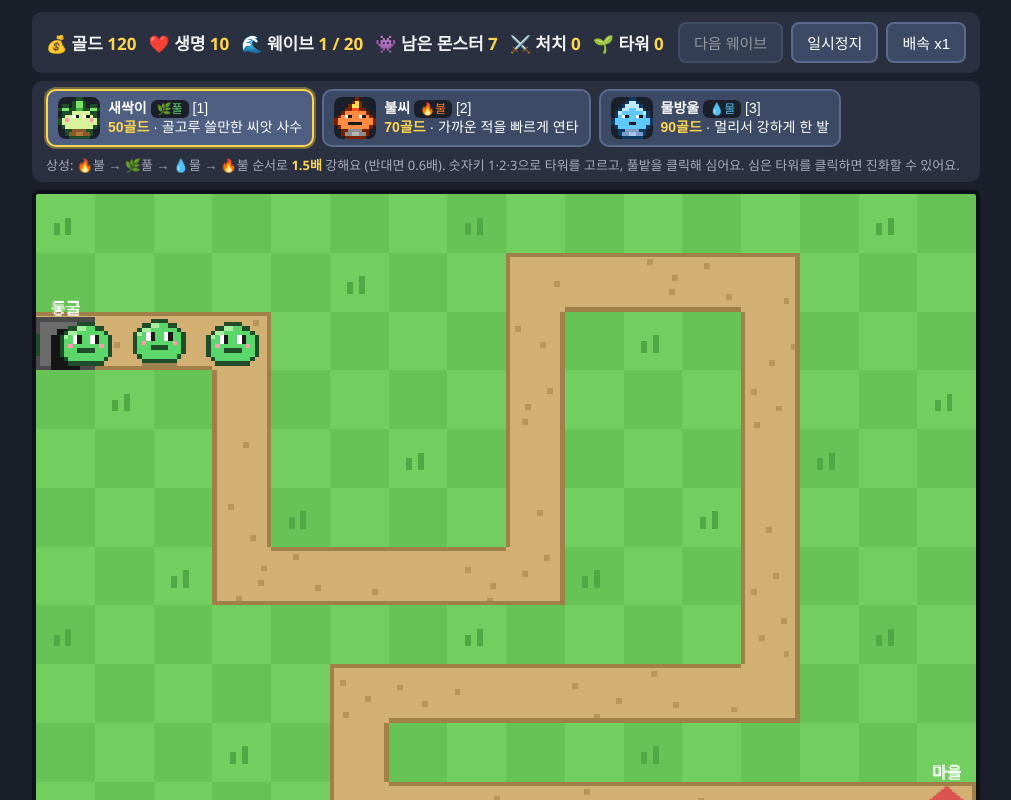
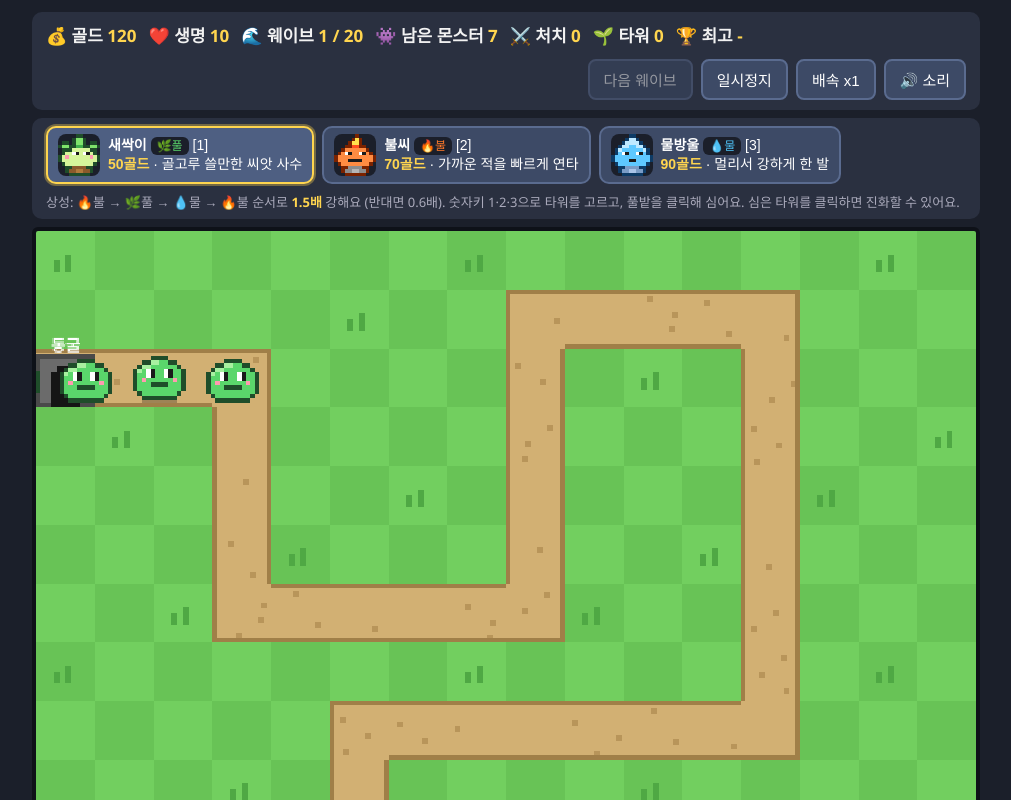
Before and after one commit to iyumjoa1985/pixel-monster-defense, a website: page index.html in a window 1280 px wide. Both pictures are taken after a click on the button "웨이브 시작". Shown: the top 800 px of the page, without its empty margins (134-1145 px from the left). Drawn offline with Linux system fonts and the light colour scheme.

Commit message:
6단계: Web Audio 효과음 14종·칩튠 배경음·소리 끄기 버튼, 최고 기록 저장(localStorage)
Co-Authored-By: Claude Fable 5.1 <noreply@anthropic.com>

```diff
--- a/index.html
+++ b/index.html
@@ -15,10 +15,12 @@
       <div class="stat">👾 남은 몬스터 <span id="enemies">0</span></div>
       <div class="stat">⚔️ 처치 <span id="kills">0</span></div>
       <div class="stat">🌱 타워 <span id="towers">0</span></div>
+      <div class="stat">🏆 최고 <span id="best">-</span></div>
       <div class="controls">
         <button id="btnStart">웨이브 시작</button>
         <button id="btnPause">일시정지</button>
         <button id="btnSpeed">배속 x1</button>
+        <button id="btnMute" title="소리 켜기/끄기">🔊 소리</button>
       </div>
     </header>
 
@@ -58,6 +60,7 @@
   </div>
 
   <script src="js/sprites.js"></script>
+  <script src="js/sound.js"></script>
   <script src="js/game.js"></script>
 </body>
 </html>
--- a/js/game.js
+++ b/js/game.js
@@ -45,7 +45,43 @@
     btnEvolve: document.getElementById('btnEvolve'),
     btnSell: document.getElementById('btnSell'),
     btnContinue: document.getElementById('btnContinue'),
+    btnMute: document.getElementById('btnMute'),
+    best: document.getElementById('best'),
   };
+
+  // ---------- 최고 기록 (브라우저에 저장되어 다음에 켜도 남아요) ----------
+  const BEST_KEY = 'pixelDefense.best';
+  function loadBest() {
+    try {
+      const b = JSON.parse(localStorage.getItem(BEST_KEY) || 'null');
+      if (b && typeof b.wave === 'number') return { wave: b.wave, kills: b.kills || 0, victories: b.victories || 0 };
+    } catch (e) { /* 저장소를 못 쓰면 기록 없음으로 */ }
+    return { wave: 0, kills: 0, victories: 0 };
+  }
+  function saveBest() {
+    try { localStorage.setItem(BEST_KEY, JSON.stringify(best)); } catch (e) { /* 무시 */ }
+  }
+  const best = loadBest();
+  // 게임이 끝났을 때 기록 갱신. 최고 웨이브가 올라갔으면 true
+  function recordResult(won) {
+    let improved = false;
+    if (won) best.victories += 1;
+    if (state.wave > best.wave) { best.wave = state.wave; improved = true; }
+    if (state.kills > best.kills) best.kills = state.kills;
+    saveBest();
+    return improved;
+  }
+
+  // ---------- 소리: 첫 클릭/키 입력 때 켜기 (브라우저 규칙) ----------
+  function ensureSound() {
+    Sound.init();
+    if (!state.paused) Sound.resume(); // 일시정지 중엔 클릭해도 소리를 다시 켜지 않음
+  }
+  window.addEventListener('pointerdown', ensureSound);
+  window.addEventListener('keydown', ensureSound);
+  function updateMuteLabel() {
+    ui.btnMute.textContent = Sound.isMuted() ? '🔇 소리 끔' : '🔊 소리';
+  }
 
   // ---------- 속성(타입) 상성: 불 > 풀 > 물 > 불 ----------
   const ELEMENTS = {
@@ -192,6 +228,7 @@
         state.gold += reward;
         spawnParticles(this.x, this.y, ENEMY_TYPES[this.type].color, 12, 130);
         spawnFloater(this.x, this.y - 16, '+' + reward, '#ffd54f');
+        Sound.play('kill');
       }
     }
   }
@@ -234,6 +271,7 @@
         state.bullets.push(new Bullet(this, best));
         this.cooldown = this.def.cooldown;
         this.recoil = 0.12;
+        Sound.play('shoot_' + this.element);
       }
     }
   }
@@ -260,6 +298,7 @@
       const step = this.speed * dt;
       if (dist <= step + 4) {
         const mult = typeMultiplier(this.element, t.element);
+        Sound.play('hit');
         t.takeDamage(Math.round(this.damage * mult));
         spawnParticles(t.x, t.y, this.color, mult > 1 ? 7 : 4, mult > 1 ? 90 : 60);
         if (mult !== 1 && t.effectTimer <= 0 && !t.dead) {
@@ -359,6 +398,7 @@
   }
 
   function startWave() {
+    if (!state.started) Sound.startMusic();
     state.wave += 1;
     state.spawnQueue = waveComposition(state.wave);
     state.spawnTimer = 0;
@@ -371,9 +411,13 @@
   function gameOver() {
     state.gameOver = true;
     selectTower(null);
+    Sound.stopMusic();
+    Sound.play('defeat');
+    const newRecord = recordResult(false);
     ui.overlayTitle.textContent = '패배!';
     ui.overlayTitle.classList.remove('win');
-    ui.overlayText.textContent = '몬스터가 마을에 도착했어요. ' + state.wave + '웨이브까지 버텼고, ' + state.kills + '마리를 물리쳤어요. (타워 ' + state.towers.length + '개, 남은 골드 ' + state.gold + ')';
+    ui.overlayText.textContent = '몬스터가 마을에 도착했어요. ' + state.wave + '웨이브까지 버텼고, ' + state.kills + '마리를 물리쳤어요. (타워 ' + state.towers.length + '개, 남은 골드 ' + state.gold + ')'
+      + (newRecord ? ' 🏆 최고 기록 갱신!' : '');
     ui.btnContinue.classList.add('hidden');
     ui.overlay.classList.remove('hidden');
     updateHud();
@@ -382,9 +426,12 @@
   function victory() {
     state.victory = true;
     selectTower(null);
+    Sound.stopMusic();
+    Sound.play('victory');
+    recordResult(true);
     ui.overlayTitle.textContent = '승리!';
     ui.overlayTitle.classList.add('win');
-    ui.overlayText.textContent = VICTORY_WAVE + '웨이브를 모두 막아내고 마을을 지켰어요! ' + state.kills + '마리를 물리쳤고, 생명이 ' + state.lives + ' 남았어요.';
+    ui.overlayText.textContent = VICTORY_WAVE + '웨이브를 모두 막아내고 마을을 지켰어요! ' + state.kills + '마리를 물리쳤고, 생명이 ' + state.lives + ' 남았어요. (승리 ' + best.victories + '회째)';
     ui.btnContinue.classList.remove('hidden');
     ui.overlay.classList.remove('hidden');
     spawnParticles(canvas.width / 2, canvas.height / 2, '#ffd54f', 60, 260);
@@ -418,6 +465,7 @@
     const def = TOWER_TYPES[typeKey].stages[0];
     if (!canAfford(typeKey)) {
       showNotice('골드가 부족해요 (' + def.name + ' ' + def.cost + '골드)');
+      Sound.play('error');
       return null;
     }
     state.gold -= def.cost;
@@ -426,13 +474,14 @@
     spawnParticles(t.x, t.y, ELEMENTS[t.element].color, 8, 70);
     spawnFloater(t.x, t.y - 20, '-' + def.cost, '#ff8a80');
     showNotice(def.name + '를 심었어요! (-' + def.cost + '골드)');
+    Sound.play('place');
     updateHud();
     return t;
   }
   function evolveTower(t) {
     const next = t.nextStage;
-    if (!next) { showNotice(t.def.name + '는 이미 최종 진화예요'); return false; }
-    if (state.gold < next.cost) { showNotice('골드가 부족해요 (진화 ' + next.cost + '골드)'); return false; }
+    if (!next) { showNotice(t.def.name + '는 이미 최종 진화예요'); Sound.play('error'); return false; }
+    if (state.gold < next.cost) { showNotice('골드가 부족해요 (진화 ' + next.cost + '골드)'); Sound.play('error'); return false; }
     const before = t.def.name;
     state.gold -= next.cost;
     t.invested += next.cost;
@@ -441,6 +490,7 @@
     spawnParticles(t.x, t.y, ELEMENTS[t.element].color, 10, 90);
     spawnFloater(t.x, t.y - 24, '진화!', '#ffd54f');
     showNotice(before + '가 ' + t.def.name + '로 진화했어요!', 2.5);
+    Sound.play('evolve');
     updateHud();
     refreshInfo(true);
     return true;
@@ -453,6 +503,7 @@
     spawnParticles(t.x, t.y, '#b07a3c', 6, 60);
     spawnFloater(t.x, t.y - 20, '+' + refund, '#ffd54f');
     showNotice('타워를 팔아서 ' + refund + '골드를 돌려받았어요');
+    Sound.play('sell');
     updateHud();
   }
 
@@ -470,6 +521,7 @@
         if (e.boss) {
           showNotice('보스 등장! ' + e.name + '!', 3);
           spawnParticles(e.x + TILE, e.y, '#ffd54f', 20, 120);
+          Sound.play('boss');
         }
       }
     }
@@ -490,6 +542,7 @@
     if (arrived.length > 0) {
       state.lives -= arrived.reduce((sum, e) => sum + e.livesDamage, 0);
       state.hitFlash = 0.4;
+      Sound.play('lifeLost');
       if (arrived.some((e) => e.boss)) showNotice('보스가 마을에 들어왔어요! 생명 -5', 2.5);
       if (state.lives <= 0) {
         state.lives = 0;
@@ -509,6 +562,7 @@
         victory();
         return;
       }
+      Sound.play('waveClear');
     }
     if (state.started && !state.waveActive) {
       state.breakTimer -= dt;
@@ -799,6 +853,7 @@
     ui.btnStart.disabled = state.waveActive || inputLocked();
     ui.btnPause.textContent = state.paused ? '계속하기' : '일시정지';
     ui.btnSpeed.textContent = '배속 x' + state.speed;
+    ui.best.textContent = best.wave > 0 ? best.wave + '웨이브' + (best.victories > 0 ? ' (승리 ' + best.victories + '회)' : '') : '-';
     refreshShop();
     refreshInfo(false);
   }
@@ -894,6 +949,7 @@
       if (placeTower(t.c, t.r, state.shopType)) selectTower(null);
     } else {
       showNotice('길 위에는 타워를 놓을 수 없어요');
+      Sound.play('error');
     }
   });
   canvas.addEventListener('contextmenu', (ev) => {
@@ -915,12 +971,18 @@
     state.endless = true;
     ui.overlay.classList.add('hidden');
     showNotice('끝없는 모드! 얼마나 버틸 수 있을까요?', 3);
+    Sound.startMusic();
     updateHud();
   });
   ui.btnPause.addEventListener('click', () => {
     if (state.gameOver) return;
     state.paused = !state.paused;
+    if (state.paused) Sound.suspend(); else Sound.resume();
     updateHud();
+  });
+  ui.btnMute.addEventListener('click', () => {
+    Sound.setMuted(!Sound.isMuted());
+    updateMuteLabel();
   });
   ui.btnSpeed.addEventListener('click', () => {
     state.speed = state.speed >= 3 ? 1 : state.speed + 1;
@@ -928,6 +990,7 @@
   });
   ui.btnRestart.addEventListener('click', () => {
     resetState();
+    Sound.stopMusic();
     ui.overlay.classList.add('hidden');
     selectTower(null);
     updateHud();
@@ -947,10 +1010,11 @@
   const params = new URLSearchParams(location.search);
   if (params.get('speed')) state.speed = Math.max(1, Number(params.get('speed')) || 1);
   window.__game = state; // 자동 테스트에서 상태를 들여다보기 위한 창구
-  window.__rules = { typeMultiplier, TOWER_TYPES, ENEMY_TYPES, waveComposition, describeWave, VICTORY_WAVE };
+  window.__rules = { typeMultiplier, TOWER_TYPES, ENEMY_TYPES, waveComposition, describeWave, VICTORY_WAVE, best };
 
   // ---------- 시작 ----------
   buildShop();
+  updateMuteLabel();
   updateHud();
   if (params.get('autostart') === '1') startWave();
 
--- /dev/null
+++ b/js/sound.js
@@ -0,0 +1,204 @@
+// ============================================================
+// 소리 모듈: 소리 파일 없이 브라우저가 직접 소리를 만들어냅니다 (Web Audio API)
+// - 효과음: Sound.play('kill') 처럼 이름으로 부릅니다
+// - 배경음: Sound.startMusic() / Sound.stopMusic()
+// - 브라우저 규칙상 사용자가 클릭/키를 누른 뒤에야 소리를 낼 수 있어서,
+//   첫 클릭 때 Sound.init()을 불러줍니다.
+// ============================================================
+
+const Sound = (() => {
+  // 음 이름 -> 주파수(Hz). 예: NOTE.A4 = 440
+  const NOTE = {};
+  const NAMES = ['C', 'C#', 'D', 'D#', 'E', 'F', 'F#', 'G', 'G#', 'A', 'A#', 'B'];
+  for (let oct = 2; oct <= 6; oct++) {
+    for (let i = 0; i < 12; i++) NOTE[NAMES[i] + oct] = 440 * Math.pow(2, (oct - 4) + (i - 9) / 12);
+  }
+
+  const MUTE_KEY = 'pixelDefense.muted';
+  let ctx = null, master = null, sfxGain = null, musicGain = null;
+  let muted = false;
+  try { muted = localStorage.getItem(MUTE_KEY) === '1'; } catch (e) { /* 저장소를 못 쓰면 그냥 켜진 상태 */ }
+
+  const stats = {};        // 어떤 소리를 몇 번 요청했는지 (테스트용)
+  const lastPlayed = {};   // 같은 소리 연타 제한
+  let noiseBuf = null;
+
+  function init() {
+    if (ctx) return true;
+    try {
+      const AC = window.AudioContext || window.webkitAudioContext;
+      if (!AC) return false;
+      ctx = new AC();
+      master = ctx.createGain();
+      master.gain.value = muted ? 0 : 1;
+      master.connect(ctx.destination);
+      sfxGain = ctx.createGain();
+      sfxGain.gain.value = 0.5;
+      sfxGain.connect(master);
+      musicGain = ctx.createGain();
+      musicGain.gain.value = 0.16;
+      musicGain.connect(master);
+      resume();
+      if (musicWanted) startMusic();
+      return true;
+    } catch (e) {
+      ctx = null;
+      return false;
+    }
+  }
+  function resume() { if (ctx && ctx.state === 'suspended') ctx.resume().catch(() => {}); }
+  function suspend() { if (ctx && ctx.state === 'running') ctx.suspend().catch(() => {}); }
+
+  // ---------- 기본 재료: 삐- 소리와 치익- 소리 ----------
+  function tone(o) {
+    const t0 = ctx.currentTime + Math.max(0, o.at || 0);
+    const osc = ctx.createOscillator();
+    const g = ctx.createGain();
+    osc.type = o.type || 'square';
+    osc.frequency.setValueAtTime(o.freq, t0);
+    if (o.to) osc.frequency.exponentialRampToValueAtTime(o.to, t0 + o.dur);
+    g.gain.setValueAtTime(0.0001, t0);
+    g.gain.linearRampToValueAtTime(o.vol, t0 + (o.attack || 0.005));
+    g.gain.exponentialRampToValueAtTime(0.0001, t0 + o.dur);
+    osc.connect(g);
+    g.connect(o.dest || sfxGain);
+    osc.start(t0);
+    osc.stop(t0 + o.dur + 0.02);
+  }
+  function noise(o) {
+    if (!noiseBuf) {
+      noiseBuf = ctx.createBuffer(1, Math.floor(ctx.sampleRate * 0.5), ctx.sampleRate);
+      const d = noiseBuf.getChannelData(0);
+      for (let i = 0; i < d.length; i++) d[i] = Math.random() * 2 - 1;
+    }
+    const t0 = ctx.currentTime + Math.max(0, o.at || 0);
+    const src = ctx.createBufferSource();
+    src.buffer = noiseBuf;
+    const g = ctx.createGain();
+    g.gain.setValueAtTime(o.vol, t0);
+    g.gain.exponentialRampToValueAtTime(0.0001, t0 + o.dur);
+    let node = src;
+    if (o.filter) {
+      const f = ctx.createBiquadFilter();
+      f.type = o.filter;
+      f.frequency.value = o.cutoff || 1000;
+      src.connect(f);
+      node = f;
+    }
+    node.connect(g);
+    g.connect(o.dest || sfxGain);
+    src.start(t0);
+    src.stop(t0 + o.dur + 0.02);
+  }
+  // 음 이름 목록을 차례로 연주 (null 은 쉼표)
+  function melody(list, step, type, vol, dest) {
+    list.forEach((n, i) => { if (n) tone({ type, freq: NOTE[n], dur: step * 0.95, vol, at: i * step, dest }); });
+  }
+
+  // ---------- 효과음 모음 ----------
+  const SFX = {
+    shoot_grass: () => tone({ type: 'square', freq: 700, to: 450, dur: 0.06, vol: 0.12 }),
+    shoot_fire:  () => { tone({ type: 'sawtooth', freq: 240, to: 120, dur: 0.07, vol: 0.1 }); noise({ dur: 0.04, vol: 0.06, filter: 'highpass', cutoff: 2000 }); },
+    shoot_water: () => tone({ type: 'sine', freq: 900, to: 300, dur: 0.12, vol: 0.16 }),
+    hit:         () => noise({ dur: 0.03, vol: 0.07, filter: 'bandpass', cutoff: 1500 }),
+    kill:        () => { tone({ type: 'square', freq: 600, to: 150, dur: 0.16, vol: 0.2 }); noise({ dur: 0.1, vol: 0.12 }); },
+    place:       () => melody(['C5', 'G5'], 0.08, 'triangle', 0.3),
+    evolve:      () => { melody(['C5', 'E5', 'G5', 'C6'], 0.09, 'square', 0.22); noise({ dur: 0.3, vol: 0.08, filter: 'highpass', cutoff: 5000, at: 0.1 }); },
+    sell:        () => melody(['G5', 'C5'], 0.09, 'triangle', 0.25),
+    error:       () => tone({ type: 'square', freq: 160, to: 120, dur: 0.12, vol: 0.2 }),
+    lifeLost:    () => { tone({ type: 'sawtooth', freq: 140, to: 70, dur: 0.3, vol: 0.3 }); noise({ dur: 0.2, vol: 0.1, filter: 'lowpass', cutoff: 500 }); },
+    waveClear:   () => melody(['E5', 'G5', 'C6'], 0.1, 'square', 0.25),
+    boss:        () => {
+      tone({ type: 'sine', freq: 55, dur: 1.2, vol: 0.9 });
+      tone({ type: 'sawtooth', freq: 82, to: 41, dur: 1.0, vol: 0.25 });
+      noise({ dur: 0.8, vol: 0.15, filter: 'lowpass', cutoff: 300 });
+      tone({ type: 'square', freq: 110, dur: 0.15, vol: 0.3 });
+      tone({ type: 'square', freq: 110, dur: 0.15, vol: 0.3, at: 0.4 });
+    },
+    victory:     () => {
+      melody(['C5', 'E5', 'G5', 'C6', null, 'G5', 'C6', null, 'E6', 'E6', 'E6'], 0.13, 'square', 0.3);
+      melody(['C3', 'C3', 'G3', 'G3', 'C3', 'C3', 'G3', 'G3', 'C3', null, 'C3'], 0.13, 'triangle', 0.4);
+    },
+    defeat:      () => {
+      melody(['A4', 'F4', 'D4', 'C4'], 0.32, 'triangle', 0.4);
+      melody(['A2', 'F2', 'D2', 'C2'], 0.32, 'sawtooth', 0.15);
+    },
+  };
+  // 너무 자주 울리면 시끄러운 소리들: 최소 간격(초)
+  const MIN_GAP = { shoot: 0.05, hit: 0.04 };
+
+  function play(name) {
+    stats[name] = (stats[name] || 0) + 1;
+    if (!ctx || muted || !SFX[name]) return;
+    const group = name.indexOf('shoot_') === 0 ? 'shoot' : name;
+    const gap = MIN_GAP[group];
+    if (gap) {
+      const now = ctx.currentTime;
+      if (lastPlayed[group] !== undefined && now - lastPlayed[group] < gap) return;
+      lastPlayed[group] = now;
+    }
+    try { SFX[name](); } catch (e) { /* 소리가 실패해도 게임은 계속 */ }
+  }
+
+  // ---------- 배경음: 8마디 칩튠 반복 ----------
+  const BPM = 140;
+  const STEP = 60 / BPM / 2; // 8분음표 길이(초)
+  const MELODY = [
+    'E5', 'G5', 'A5', 'G5', 'E5', 'D5', 'C5', 'D5',
+    'E5', 'E5', 'G5', 'A5', 'C6', null, 'A5', 'G5',
+    'E5', 'G5', 'A5', 'G5', 'E5', 'D5', 'C5', 'A4',
+    'C5', 'D5', 'E5', null, 'G5', null, 'E5', null,
+    'A5', 'G5', 'E5', 'G5', 'A5', 'C6', 'A5', 'G5',
+    'E5', 'D5', 'C5', 'D5', 'E5', null, null, null,
+    'C5', 'D5', 'E5', 'G5', 'A5', 'G5', 'E5', 'D5',
+    'C5', null, null, null, 'E5', 'G5', 'C6', null,
+  ];
+  const BASS = ['C3', 'A2', 'C3', 'G2', 'A2', 'F2', 'C3', 'G2']; // 마디별 베이스 음
+  let musicOn = false, musicWanted = false, musicTimer = null, nextTime = 0, stepIdx = 0;
+
+  function playStep(i, t) {
+    const at = t - ctx.currentTime;
+    const n = MELODY[i];
+    if (n) tone({ type: 'square', freq: NOTE[n], dur: STEP * 0.9, vol: 0.5, at, dest: musicGain });
+    const bar = Math.floor(i / 8), beat = i % 8;
+    if (beat % 2 === 0) {
+      const root = NOTE[BASS[bar]];
+      tone({ type: 'triangle', freq: (beat === 2 || beat === 6) ? root * 1.5 : root, dur: STEP * 1.8, vol: 0.6, at, dest: musicGain });
+    }
+    if (beat === 0 || beat === 4) tone({ type: 'sine', freq: 150, to: 40, dur: 0.12, vol: 0.9, at, dest: musicGain }); // 쿵
+    noise({ dur: 0.03, vol: beat % 2 === 0 ? 0.12 : 0.06, at, dest: musicGain, filter: 'highpass', cutoff: 6000 });  // 칙
+  }
+  function scheduler() {
+    if (!ctx || !musicOn) return;
+    while (nextTime < ctx.currentTime + 0.35) {
+      try { playStep(stepIdx, nextTime); } catch (e) { /* 무시 */ }
+      nextTime += STEP;
+      stepIdx = (stepIdx + 1) % MELODY.length;
+    }
+  }
+  function startMusic() {
+    musicWanted = true;
+    if (!ctx || musicOn) return;
+    musicOn = true;
+    nextTime = ctx.currentTime + 0.05;
+    stepIdx = 0;
+    musicTimer = setInterval(scheduler, 90);
+  }
+  function stopMusic() {
+    musicWanted = false;
+    musicOn = false;
+    if (musicTimer) { clearInterval(musicTimer); musicTimer = null; }
+  }
+
+  // ---------- 소리 켜기/끄기 ----------
+  function setMuted(m) {
+    muted = !!m;
+    if (master) master.gain.value = muted ? 0 : 1;
+    try { localStorage.setItem(MUTE_KEY, muted ? '1' : '0'); } catch (e) { /* 무시 */ }
+  }
+  const isMuted = () => muted;
+  const isMusicOn = () => musicOn;
+  const getContext = () => ctx;
+
+  return { init, play, startMusic, stopMusic, setMuted, isMuted, isMusicOn, suspend, resume, stats, getContext, NOTE };
+})();
```
Also changed, not shown: test/play-test.js (+62 -14 lines).
